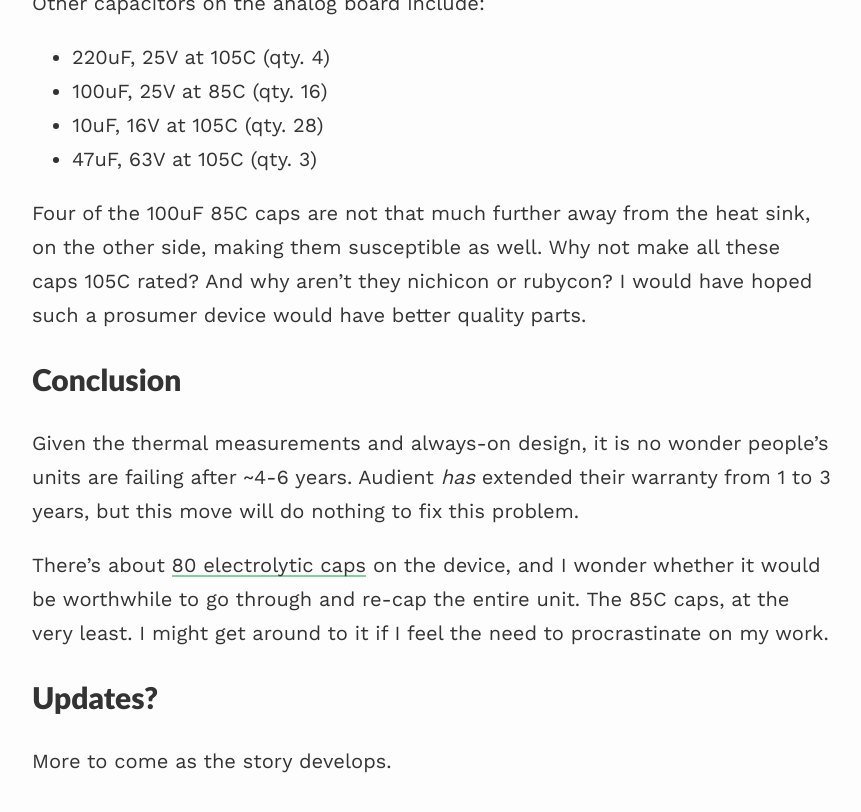
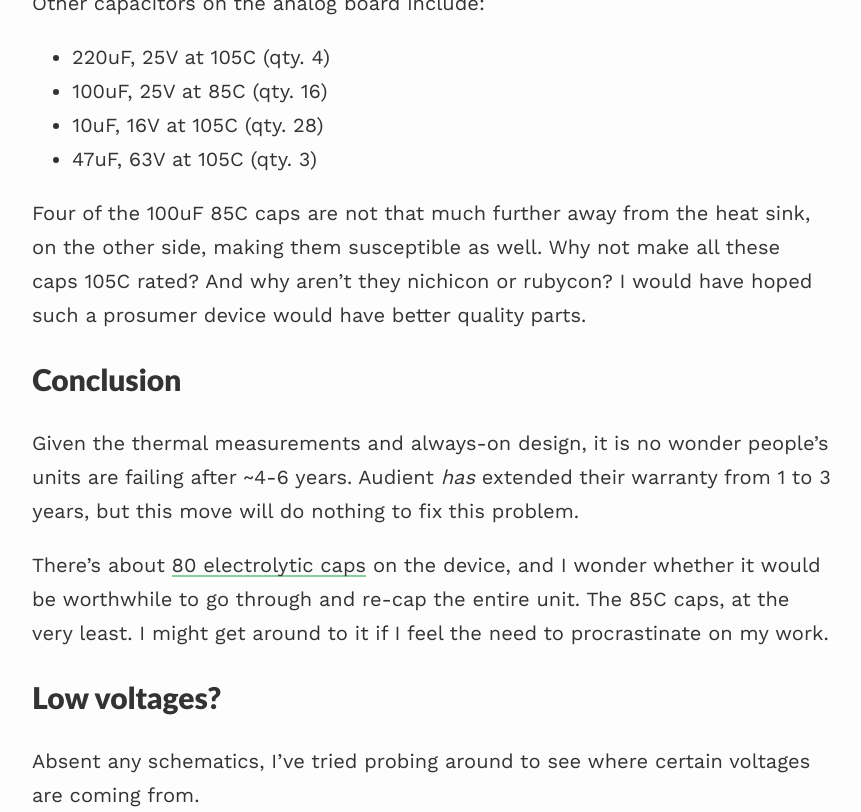
Before and after one commit to UtahJimmy/utahjimmy.github.io, a Jekyll site: the page built from _projects/8_project-audient.md, in a window 1280 px wide and 1400 px high, scrolled down 5802 px. Shown: the top 812 px of the window, without its empty margins (208-1069 px from the left). Built offline with Jekyll 4.4.1, drawn with Linux system fonts in a browser that asks for light colours; nearby versions of some CDN libraries; some of the changed text lies outside the part shown; grey boxes are pictures that could not be loaded.

Commit message:
Update 8_project-audient.md

```diff
--- a/_projects/8_project-audient.md
+++ b/_projects/8_project-audient.md
@@ -113,6 +113,11 @@
 There's about [80 electrolytic caps](https://docs.google.com/spreadsheets/d/1ARY4sbc7E2XFgQhkSMwCjVR8KNS4MbVoTxi-IBfXW9o/edit?usp=sharing) on the device, and I wonder whether it would be worthwhile to go through and re-cap the entire unit.  The 85C caps, at the very least.   I might get around to it if I feel the need to procrastinate on my work.
 
 
-## Updates?
+## Low voltages?
 
-More to come as the story develops.
+Absent any schematics, I've tried probing around to see where certain voltages are coming from.
+{:refdef: style="text-align: center;"}
+![voltages](http://www.sci.utah.edu/~jimmy/website/audient/voltages.png)
+{: refdef}
+
+I'd be curious if anyone with a working iD22 has similar readings.  I have a nagging suspicion that these are low, which could point to an ailing LT3439.  This is as far as I think I can get on my own.
```
